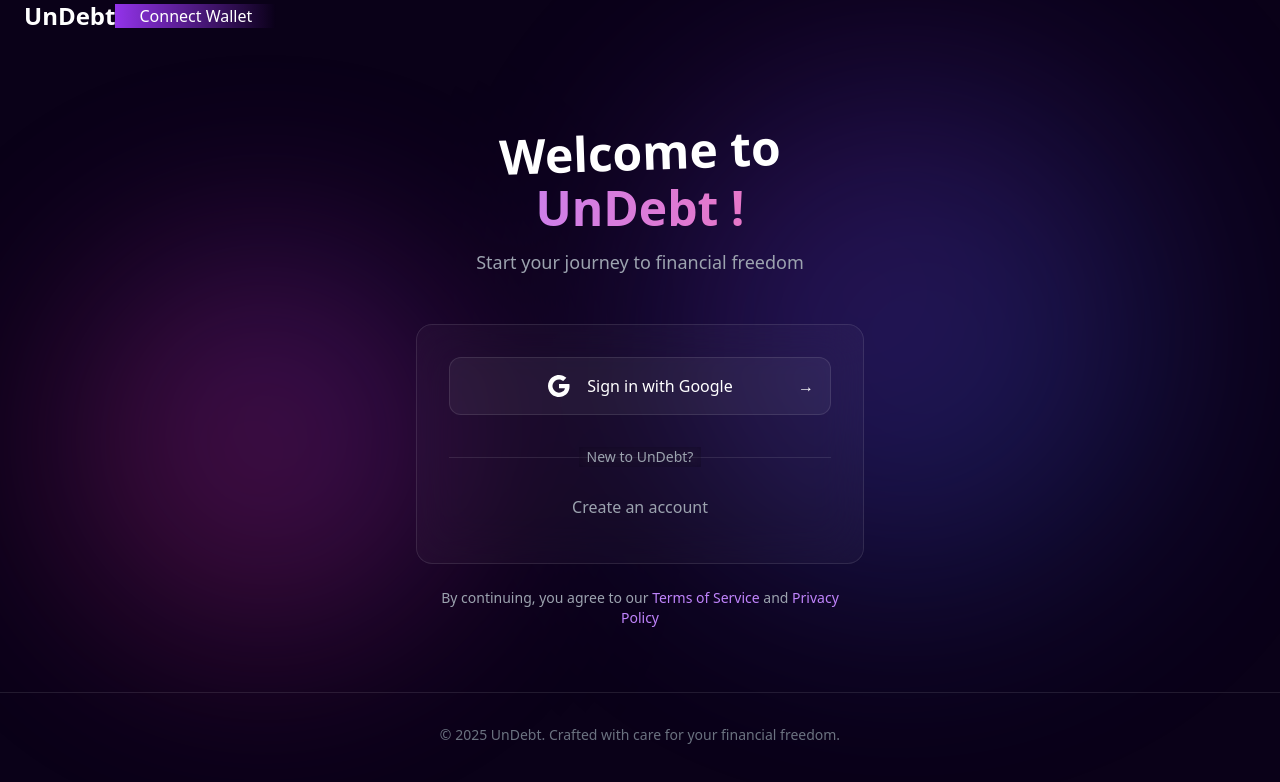
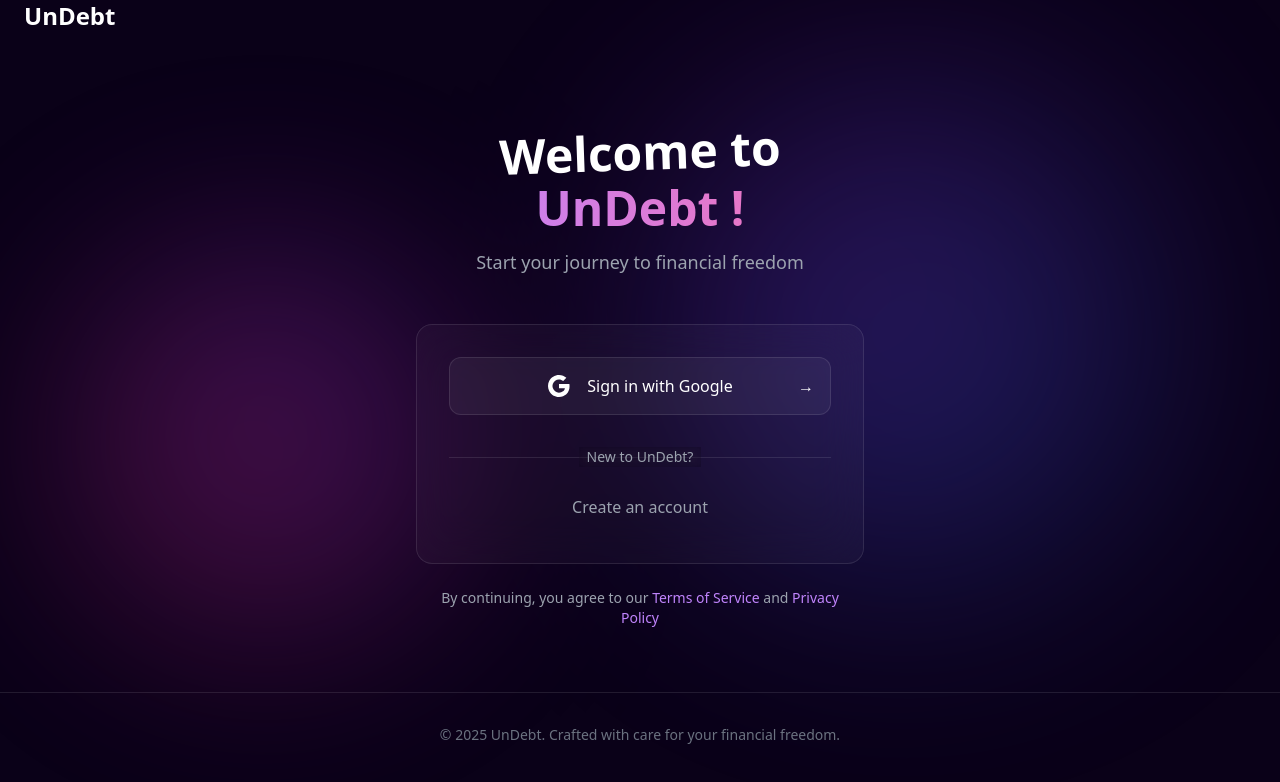
Before and after one commit to KarthickBalamurugan/UnDebt, a Next.js app: page /login in a window 1280 px wide. Shown: the top 782 px of the page. Built offline with nearby package versions, Linux system fonts and the light colour scheme; no server answers.

Commit message:
removed wallet

```diff
--- a/Components/Navbar.js
+++ b/Components/Navbar.js
@@ -148,8 +148,8 @@
                 href="/login"
                 className="relative px-6 py-2.5 text-white overflow-hidden group"
               >
-                <span className="absolute inset-0 bg-gradient-to-r from-purple-600 to-pink-600 opacity-50 group-hover:opacity-70 transition-opacity duration-300"></span>
-                <span className="relative">Connect Wallet</span>
+                {/* <span className="absolute inset-0 bg-gradient-to-r from-purple-600 to-pink-600 opacity-50 group-hover:opacity-70 transition-opacity duration-300"></span> */}
+                {/* <span className="relative">Connect Wallet</span> */}
               </Link>
             )}
           </div>
```
